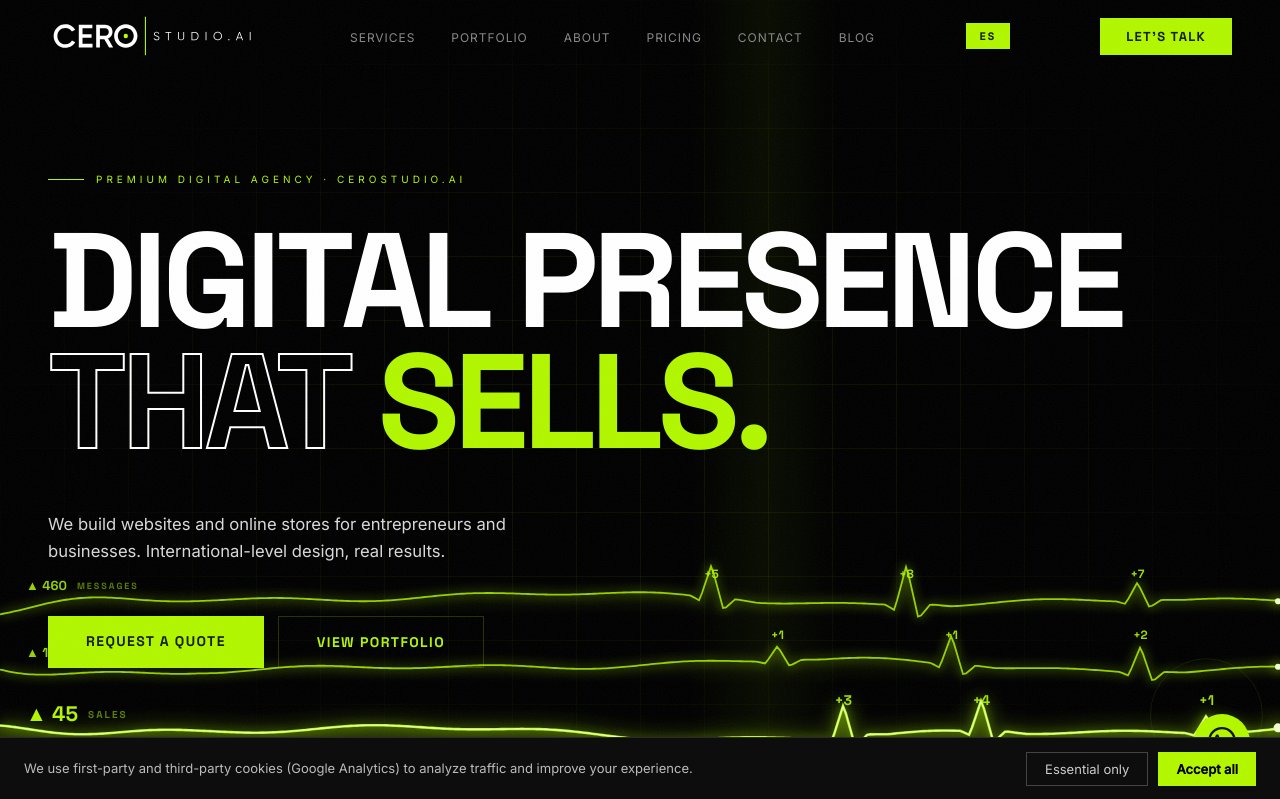
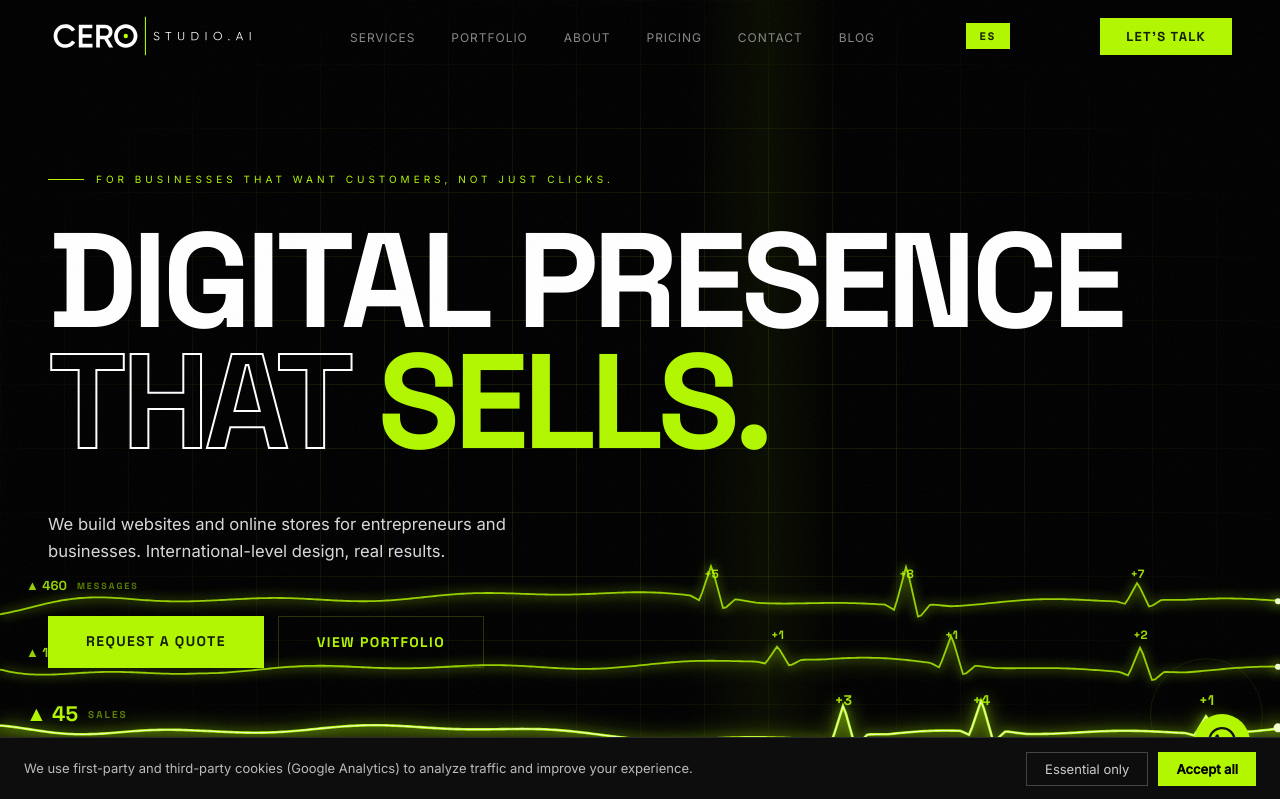
Before and after one commit to carlosluqueancona/cerostudio_site, a PHP site: page / in a window 1280 px wide. Shown: the top 799 px of the page. Run offline with PHP 8.4, Linux system fonts and the light colour scheme; some libraries are stand-ins or nearby versions.

Commit message:
fix(home): ceja SB7 cliente-héroe + grid lima más visible en HERO
- Ceja: "Agencia Digital Premium · cerostudio.ai" → "Para negocios que
  quieren clientes, no solo visitas." (ES) / "For businesses that want
  customers, not just clicks." (EN). Deja de hablar de la marca y pone
  al cliente como héroe (StoryBrand SB7).
- .hero-grid del home: opacidad .06 → .09 para que la rejilla lima lea
  claro bajo el canvas animado (servicio se queda en .06).
- Bump de ?v= en home.js y home.css para evitar caché stale.

Co-Authored-By: Claude Opus 4.8 <noreply@anthropic.com>

```diff
--- a/css/home.css
+++ b/css/home.css
@@ -365,8 +365,8 @@
       position: absolute;
       inset: 0;
       background-image:
-        linear-gradient(rgba(206, 255, 51, .06) 1px, transparent 1px),
-        linear-gradient(90deg, rgba(206, 255, 51, .06) 1px, transparent 1px);
+        linear-gradient(rgba(206, 255, 51, .09) 1px, transparent 1px),
+        linear-gradient(90deg, rgba(206, 255, 51, .09) 1px, transparent 1px);
       background-size: 64px 64px;
       -webkit-mask-image: radial-gradient(ellipse at center, #000 30%, transparent 80%);
       mask-image: radial-gradient(ellipse at center, #000 30%, transparent 80%);
--- a/index.html
+++ b/index.html
@@ -48,7 +48,7 @@
       rel="stylesheet">
   </noscript>
   <link rel="stylesheet" href="/css/base.css">
-  <link rel="stylesheet" href="/css/home.css?v=20260702k">
+  <link rel="stylesheet" href="/css/home.css?v=20260702l">
 
   <!-- ── Structured Data: Organization + WebSite ── -->
   <script type="application/ld+json">
@@ -130,7 +130,7 @@
       <canvas id="heroCanvas"></canvas>
       <div class="hero-grid"></div>
       <div class="hero-inner">
-        <p class="hero-static-eyebrow" id="heroEyebrow">Agencia Digital Premium · cerostudio.ai</p>
+        <p class="hero-static-eyebrow" id="heroEyebrow">Para negocios que quieren clientes, no solo visitas.</p>
         <h1 class="hero-static-title">
           <span class="hero-line"><span data-hero-line="scrL1" id="scrL1">PRESENCIA</span><span class="hero-sep">&nbsp;</span><span data-hero-line="scrL2a" id="scrL2a">DIGITAL</span></span>
           <span class="hero-line"><span class="t-outline" data-hero-line="scrL2b" id="scrL2b">QUE</span><span class="hero-sep">&nbsp;</span><span class="t-lime" data-hero-line="scrL3" id="scrL3">VENDE.</span></span>
@@ -911,7 +911,7 @@
   <script defer crossorigin src="https://cdnjs.cloudflare.com/ajax/libs/gsap/3.12.5/gsap.min.js"></script>
   <script defer crossorigin src="https://cdnjs.cloudflare.com/ajax/libs/gsap/3.12.5/ScrollTrigger.min.js"></script>
 
-  <script src="/js/home.js?v=20260702t" defer></script>
+  <script src="/js/home.js?v=20260702u" defer></script>
 
   <!-- WhatsApp Float -->
   <a href="https://wa.me/525531007101?text=Hola%2C%20me%20interesa%20tener%20un%20sitio%20web%20profesional%20para%20mi%20negocio.%20%C2%BFPueden%20darme%20m%C3%A1s%20informaci%C3%B3n%3F"
--- a/js/home.js
+++ b/js/home.js
@@ -819,7 +819,7 @@
           'mnav-contacto': { t: 'Contacto' },
           'mnav-blog': { t: 'Blog' },
           /* ── HERO */
-          'heroEyebrow': { t: 'Agencia Digital Premium · cerostudio.ai' },
+          'heroEyebrow': { t: 'Para negocios que quieren clientes, no solo visitas.' },
           'heroSub': { t: 'Desarrollamos sitios web y tiendas online para emprendedores y negocios. Diseño de nivel internacional, resultados reales.' },
           'hero-btn-portfolio': { t: 'Ver Portafolio' },
           'hero-btn-quote': { t: 'Solicitar Cotización' },
@@ -990,7 +990,7 @@
           'mnav-precios': { t: 'Pricing' },
           'mnav-contacto': { t: 'Contact' },
           /* ── HERO */
-          'heroEyebrow': { t: 'Premium Digital Agency · cerostudio.ai' },
+          'heroEyebrow': { t: 'For businesses that want customers, not just clicks.' },
           'heroSub': { t: 'We build websites and online stores for entrepreneurs and businesses. International-level design, real results.' },
           'hero-btn-portfolio': { t: 'View Portfolio' },
           'hero-btn-quote': { t: 'Request a Quote' },
```
